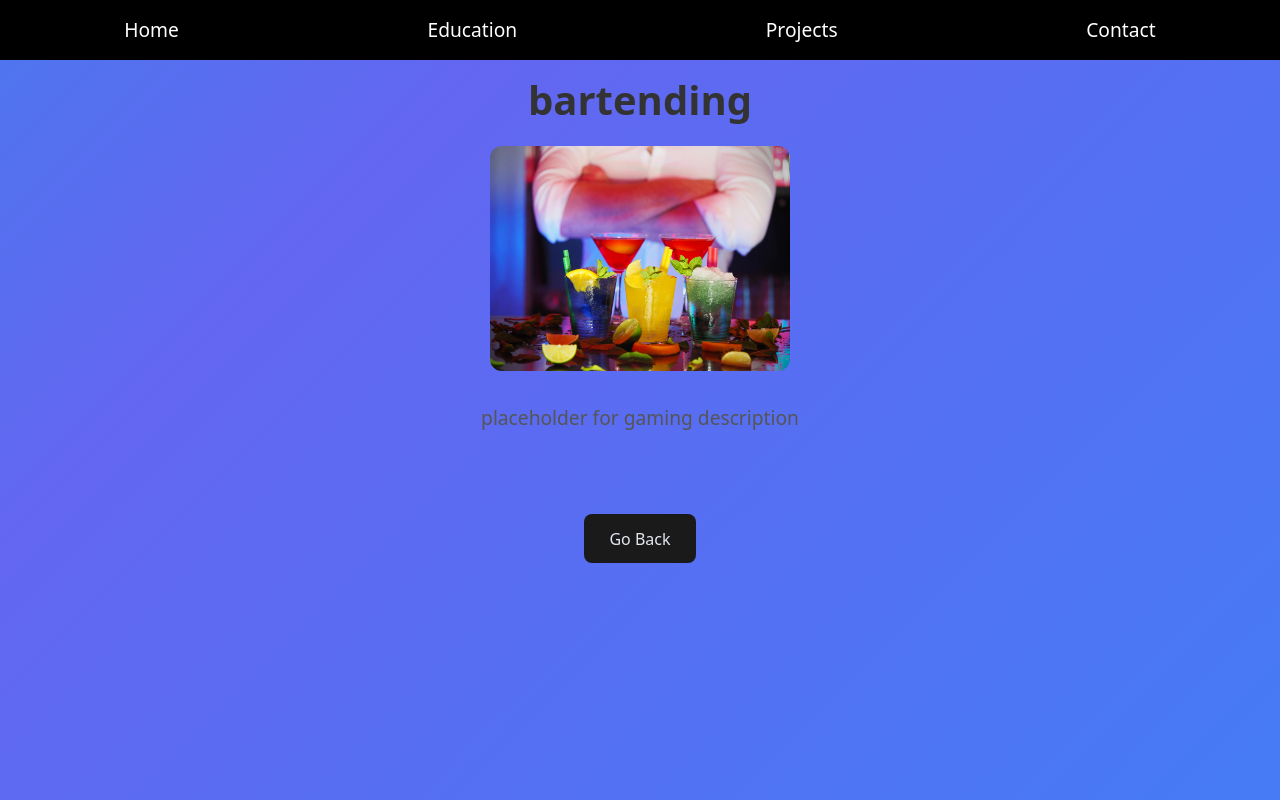
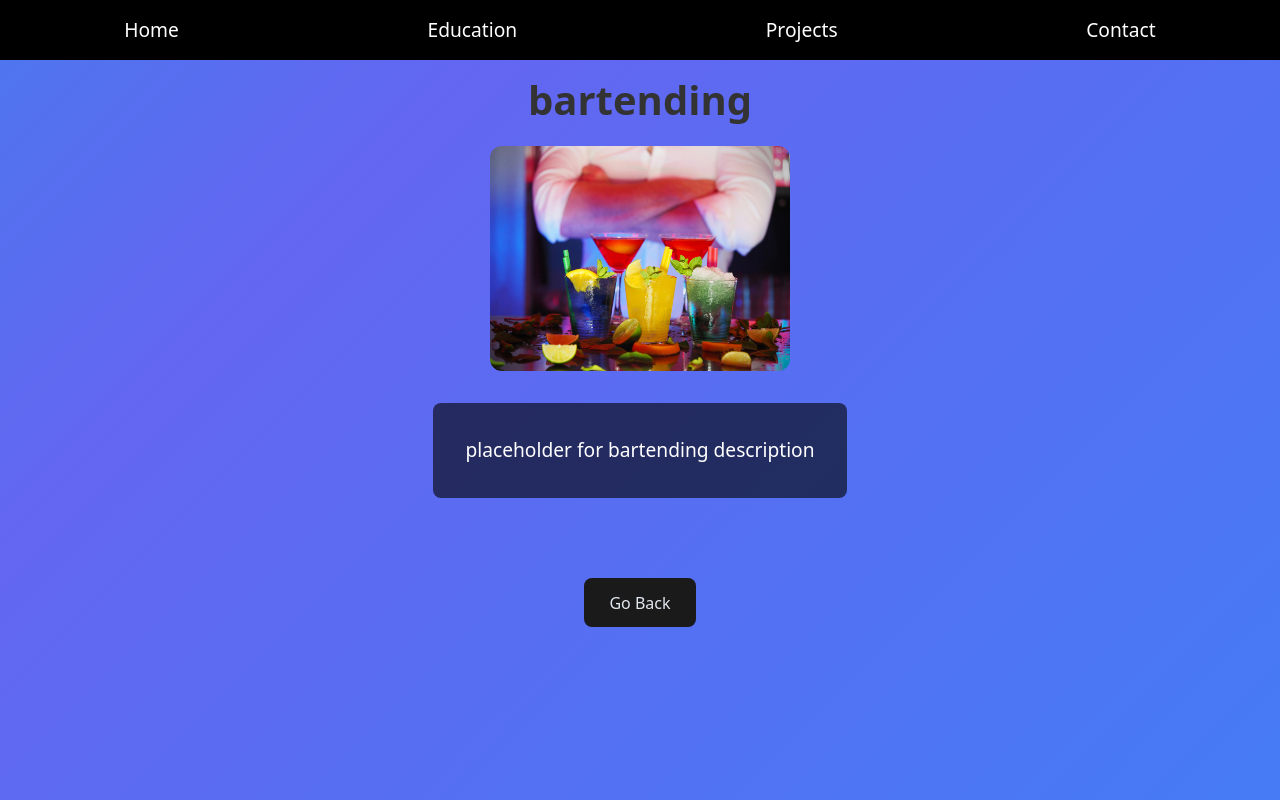
Before and after one commit to clutch42/brian-engel-portfolio, a React (Vite) app: page /hobby/bartending in a window 1280 px wide. Built offline with nearby package versions, Linux system fonts and the light colour scheme.

Commit message:
added hiking page

```diff
--- a/src/HobbyDetails.css
+++ b/src/HobbyDetails.css
@@ -33,9 +33,12 @@
   .hobby-detail-container p {
     font-size: 1.2rem;
     line-height: 1.6;
-    color: #555555;
+    color: white;
+    background-color: rgba(0, 0, 0, 0.6);
     max-width: 800px;
     margin-bottom: 3rem;
+    padding: 2rem;
+    border-radius: 8px;
   }
 
   /* Back button styling */
--- a/src/HobbyDetails.tsx
+++ b/src/HobbyDetails.tsx
@@ -5,7 +5,12 @@ import './HobbyDetails.css';
 const hobbyData: Record<string, { title: string; description: string; image: string }> = {
   'hiking': {
     title: 'Hiking',
-    description: 'placeholder for hiking description',
+    description: 'While most people prefer to spend their vacations relaxing on a beach, I\'ve always been drawn to national parks. There\'s \
+    something about being surrounded by nature—hiking through quiet trails, spotting wildlife, and moving through wide, open landscapes—that \
+    makes me feel more at peace than any beach ever could. But it\'s more than just scenery. National parks are wild. They\'re unpredictable. \
+    People get lost, weather turns fast, and yes, people die out there. And maybe that\'s part of why I go. It\'s real. Reaching a peak or following \
+    a snow-covered trail means something because it\'s not guaranteed. I\'m always trying to push myself—go a little farther, climb a little higher—not \
+    to prove anything, but because that edge, that risk, makes everything feel more alive. It\'s a chance to disconnect and reset in a way that comfort never could.',
     image: '/images/teddy_dinosaur.jpg',
   },
   'darts': {
@@ -20,12 +25,12 @@ const hobbyData: Record<string, { title: string; description: string; image: str
   },
   'bartending': {
     title: 'bartending',
-    description: 'placeholder for gaming description',
+    description: 'placeholder for bartending description',
     image: '/images/bartending.jpg'
   },
   'baseball': {
     title: 'baseball',
-    description: 'placeholder for gaming description',
+    description: 'placeholder for baseball description',
     image: '/images/baseball.jpg'
   },
   'cooking': {
```
